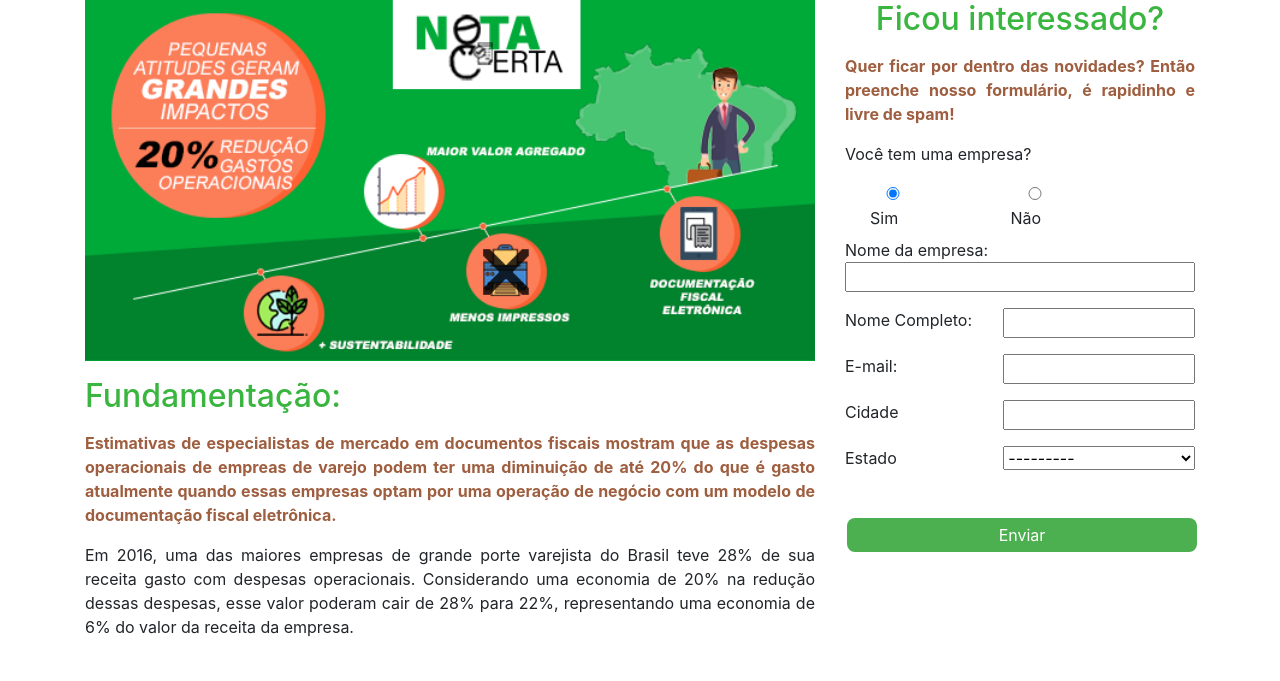
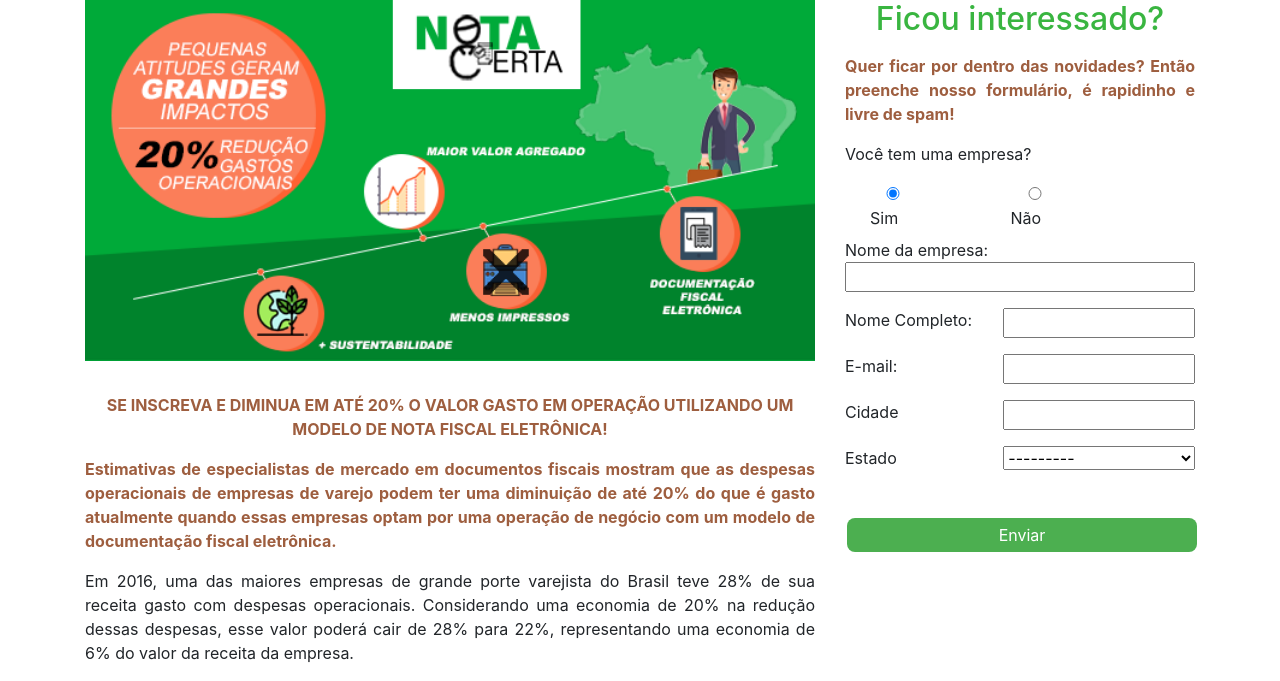
Before and after one commit to notacerta/site, a Django app: page / in a window 1280 px wide. Shown: the part 140-821 px from the top of the page. Before the commit the page ends 777 px from the top, so only its background shows below. Run offline with Django 3.2, Linux system fonts and the light colour scheme; some libraries are stand-ins or nearby versions.

Commit message:
Commit 2.10: marketing

```diff
--- a/notacertablog/models.py
+++ b/notacertablog/models.py
@@ -1,5 +1,6 @@
 from django.db import models
 from django.utils import timezone
+from django.core.exceptions import ValidationError
 
 STATE_CHOICES = (
 	('AC', 'Acre'),
@@ -47,6 +48,10 @@ class post(models.Model):
 	ip = models.CharField(max_length=15)
 	created_date = models.DateTimeField(default=timezone.now)
 
+	def clean(self):
+		if self.check_ramo == 's' and self.ramo is None:
+			 raise ValidationError('Por favor, insira o ramo da sua futura empresa.')
+
 	def publish(self):
 		self.created_date = timezone.now()
 		self.save()
--- a/notacertablog/templates/notacertablog/index.html
+++ b/notacertablog/templates/notacertablog/index.html
@@ -5,9 +5,9 @@
 	<div class="row justify">
 		<div class="col-sm-8 justify marginTop ">
 		  <img src="{% static 'img/infografico.png' %}" alt="Infografico" class="imagem">
-		  <h2 class="title">Fundamentação:</h2>
-		   <p class="negrito foco marginTop">Estimativas de especialistas de mercado em documentos fiscais mostram que as despesas operacionais de empreas de varejo podem ter uma diminuição de até 20% do que é gasto atualmente quando essas empresas optam por uma operação de negócio com um modelo de documentação fiscal eletrônica.</p>
-		   <p>Em 2016, uma das maiores empresas de grande porte varejista do Brasil teve 28% de sua receita gasto com despesas operacionais. Considerando uma economia de 20% na redução dessas despesas, esse valor poderam cair de 28% para 22%, representando uma economia de 6% do valor da receita da empresa. </p>
+		   <p align="center" class="negrito foco marginTop">SE INSCREVA E DIMINUA EM ATÉ 20% O VALOR GASTO EM OPERAÇÃO UTILIZANDO UM MODELO DE NOTA FISCAL ELETRÔNICA!</p>
+		   <p class="negrito foco marginTop">Estimativas de especialistas de mercado em documentos fiscais mostram que as despesas operacionais de empresas de varejo podem ter uma diminuição de até 20% do que é gasto atualmente quando essas empresas optam por uma operação de negócio com um modelo de documentação fiscal eletrônica.</p>
+		   <p>Em 2016, uma das maiores empresas de grande porte varejista do Brasil teve 28% de sua receita gasto com despesas operacionais. Considerando uma economia de 20% na redução dessas despesas, esse valor poderá cair de 28% para 22%, representando uma economia de 6% do valor da receita da empresa. </p>
 		</div>
 		<div class="col-sm-4 justify marginTop">
 		  <h2 align="center" class="title">Ficou interessado?</h2>
--- a/notacertablog/views.py
+++ b/notacertablog/views.py
@@ -16,7 +16,7 @@ def index(request):
 			post.save()
 			form = PostForm()
 		else:
-			messages.warning(request, 'Por favor, preencha novamente')
+			messages.warning(request, 'Ocorreu um erro no preenchimento do formulário. Por favor, revise as informações inseridas.')
 			form = PostForm(request.POST)
 	else:
 		form = PostForm()
```
